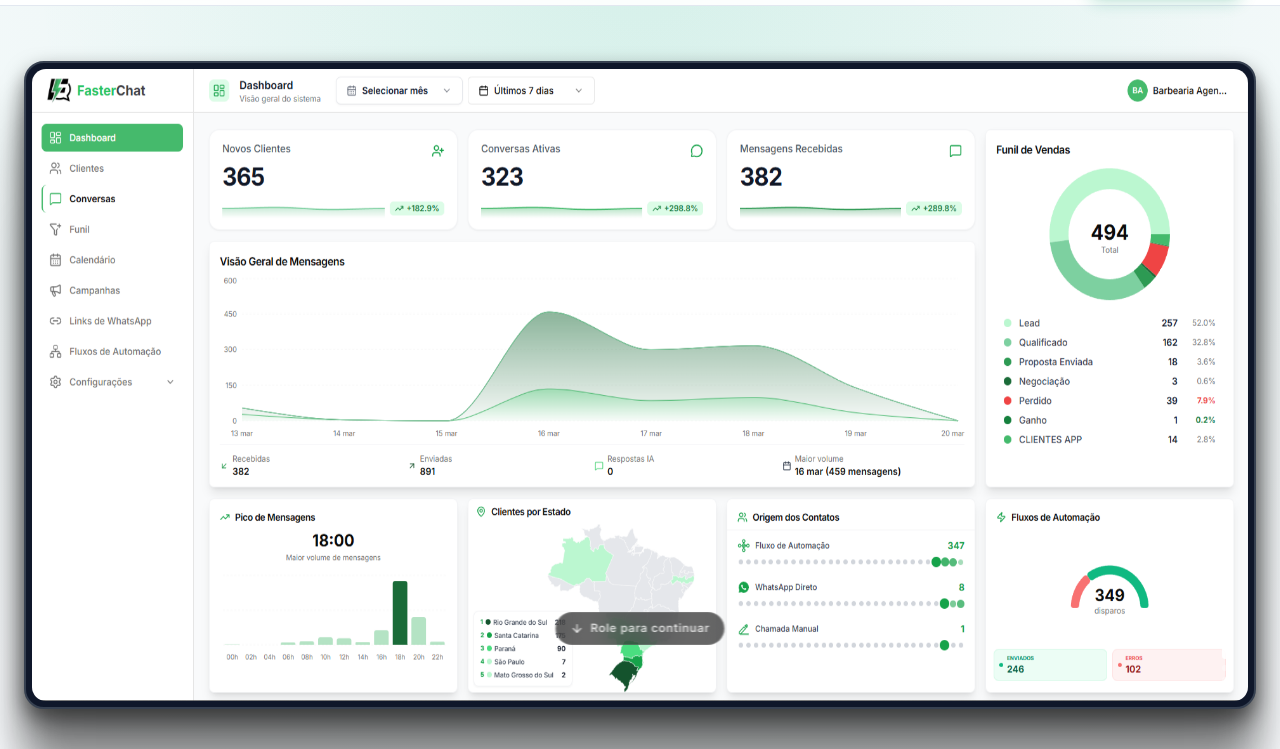
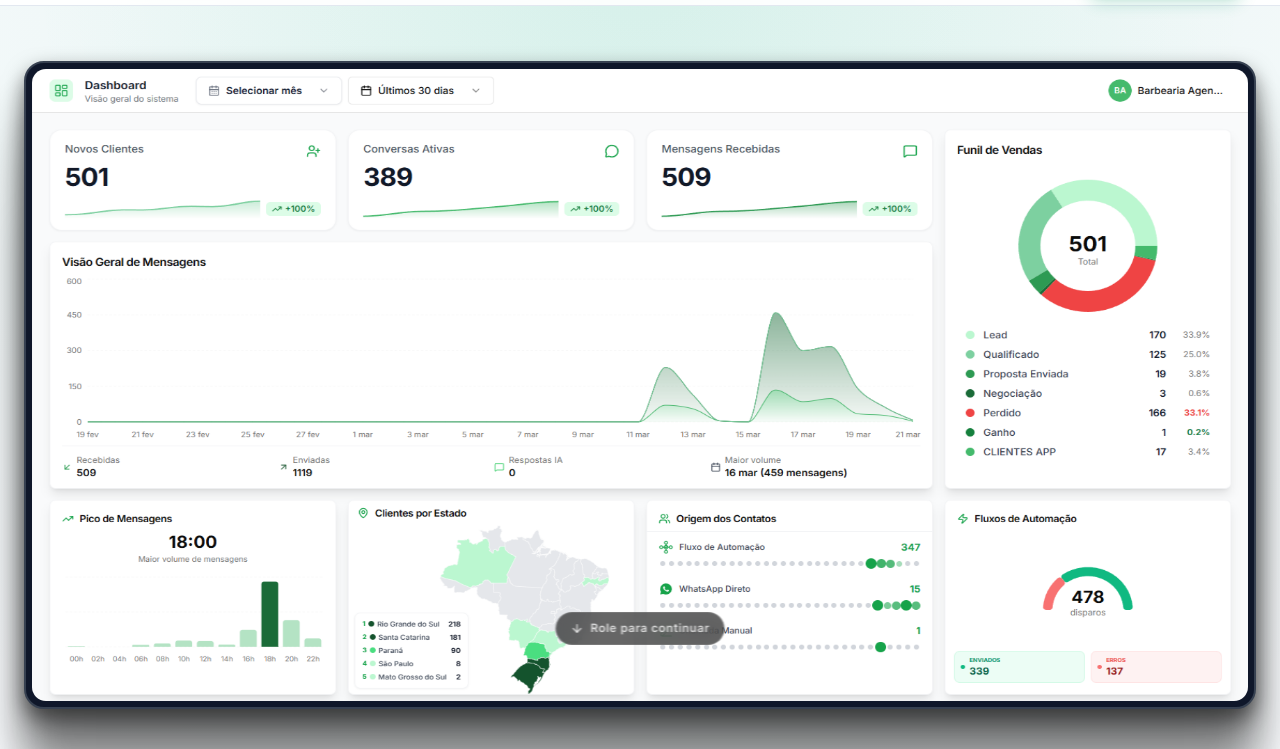
Before and after one commit to felipesantos5/fasterchat-LP, a website: page index.html in a window 1280 px wide. Shown: the part 51-800 px from the top of the page. Drawn offline with nearby package versions, Linux system fonts and the light colour scheme.

Commit message:
feat: Update dashboard image in `index.html` to `dashboard-2.png`.

```diff
--- a/index.html
+++ b/index.html
@@ -460,7 +460,7 @@
               <!-- Slide 0 -->
               <div class="fc-slide" data-slide="0"
                 style="position:absolute;inset:0;opacity:1;transform:translateX(0) scale(1);transition:opacity 0.6s ease,transform 0.6s ease;will-change:transform,opacity;">
-                <img src="./assets/dashboard.png" alt="Dashboard FasterChat — atendimento e funil"
+                <img src="./assets/dashboard-2.png" alt="Dashboard FasterChat — atendimento e funil"
                   style="width:100%;height:100%;object-fit:fill;object-position:top center;display:block;"
                   loading="eager" decoding="async" fetchpriority="high">
                 <!-- <div class="fc-slide-caption"
```
Also changed, not shown: assets/dashboard-2.png (added).
